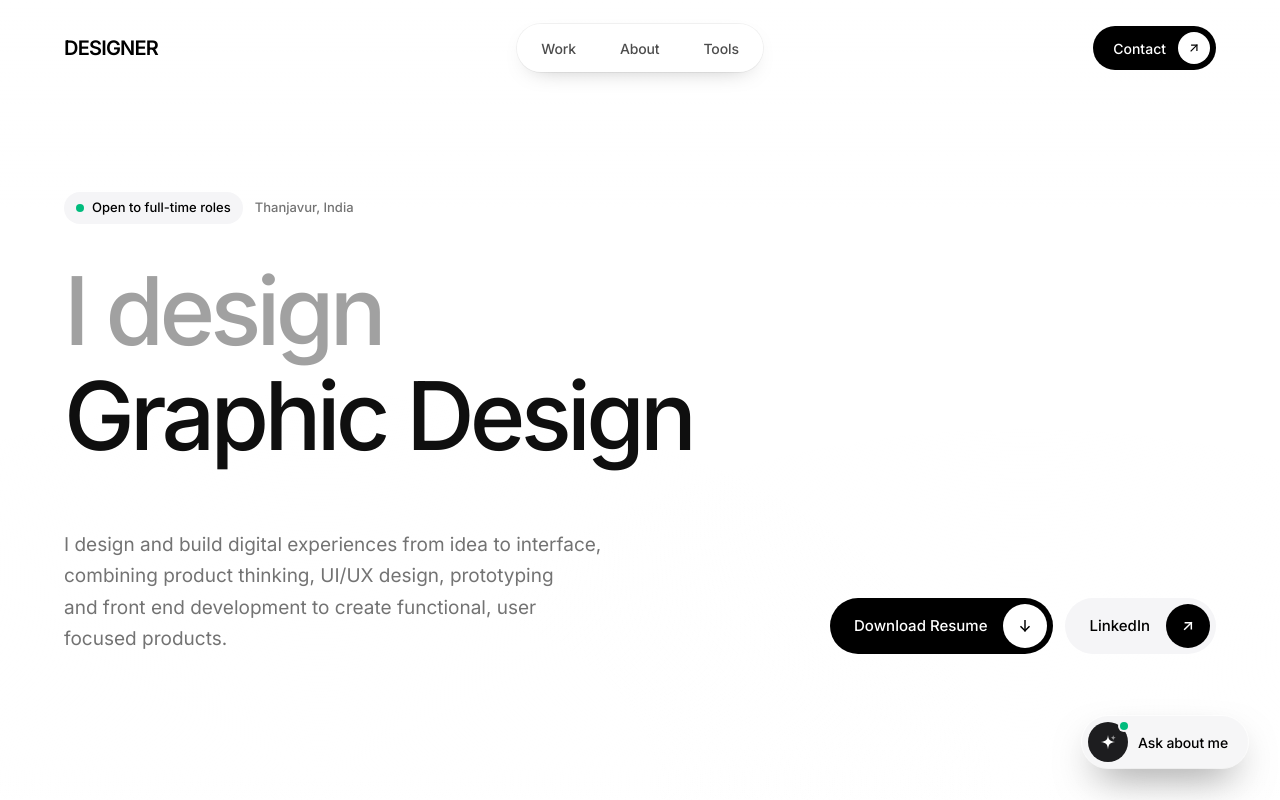
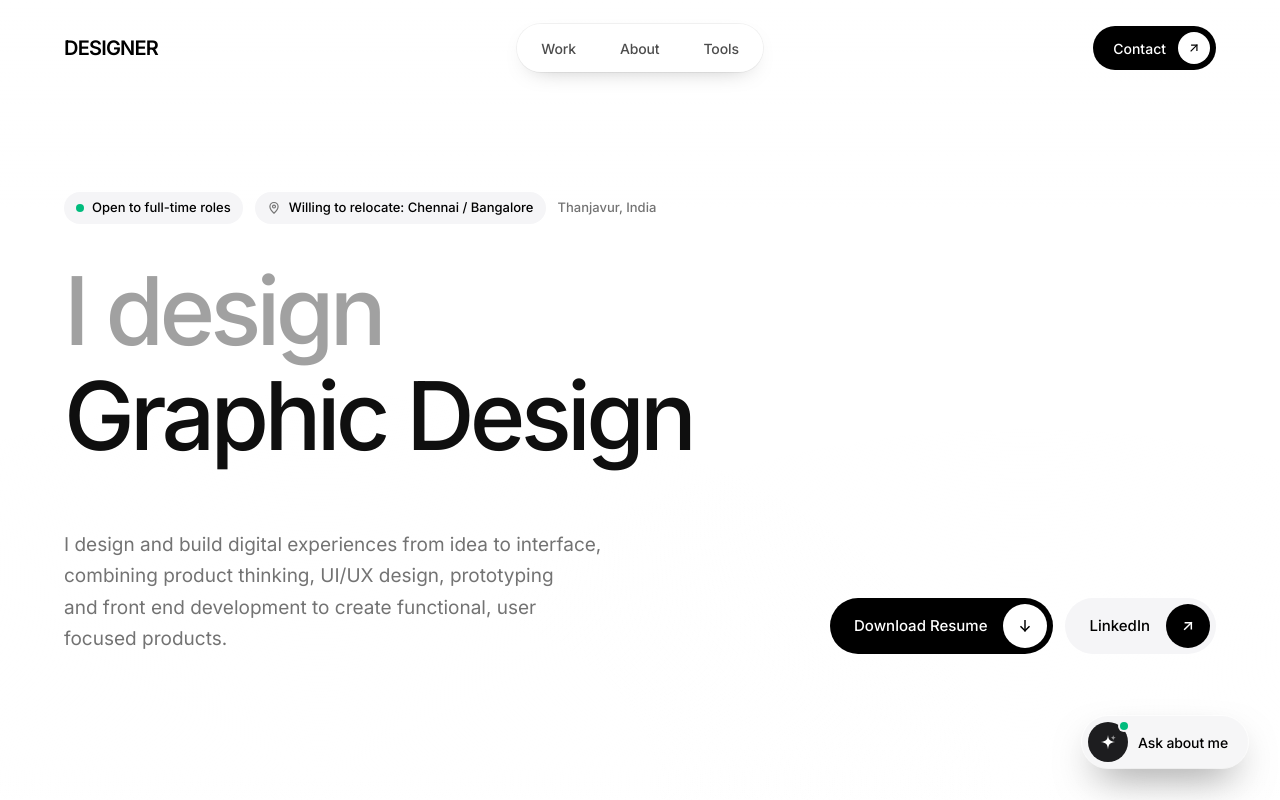
Before and after one commit to abdulnawfalm/portfolio-website, a Next.js app: page / in a window 1280 px wide. Shown: the top 800 px of the page. Built offline with nearby package versions, Linux system fonts and the light colour scheme.

Commit message:
Hero relocation badge; footer shows Chennai time (IST)
Co-Authored-By: Claude Opus 5.5 <noreply@anthropic.com>
Claude-Session: https://claude.ai/code/session_012Gt6r9shSSEFMAuLwCnhPu

```diff
--- a/src/app/components/Footer.tsx
+++ b/src/app/components/Footer.tsx
@@ -55,7 +55,7 @@ function ArrowUp({ className = "" }: { className?: string }) {
   );
 }
 
-/** Live local time at your location, updated every 20 seconds (shown after the page loads to avoid a mismatch) */
+/** Live Chennai time (India Standard Time), updated every 20 seconds (shown after the page loads to avoid a mismatch) */
 function LocalTime() {
   const [time, setTime] = useState<string | null>(null);
 
@@ -73,7 +73,7 @@ function LocalTime() {
         <span className="absolute inline-flex h-full w-full rounded-full bg-emerald-500 opacity-60 motion-safe:animate-ping" />
         <span className="relative inline-flex h-2 w-2 rounded-full bg-emerald-500" />
       </span>
-      {time ?? "--:--"} local time
+      {time ?? "--:--"} Chennai time (IST)
     </span>
   );
 }
--- a/src/app/components/Hero.tsx
+++ b/src/app/components/Hero.tsx
@@ -20,6 +20,7 @@ const ROTATE_EVERY_MS = 2200;
 
 const AVAILABILITY = "Open to full-time roles";
 const LOCATION = "Thanjavur, India";
+const RELOCATE = "Willing to relocate: Chennai / Bangalore";
 const INTRO =
   "I design and build digital experiences from idea to interface, combining product thinking, UI/UX design, prototyping and front end development to create functional, user focused products.";
 /* ───────────────────────────────────────────────────────── */
@@ -186,6 +187,14 @@ export default function Hero() {
             </span>
             {AVAILABILITY}
           </p>
+          {/* Relocation badge */}
+          <p className="inline-flex items-center gap-2 rounded-full bg-[#F5F5F7] px-3 py-1.5 text-[13px] font-medium text-black">
+            <svg viewBox="0 0 24 24" fill="none" stroke="currentColor" strokeWidth={2} strokeLinecap="round" strokeLinejoin="round" className="h-3.5 w-3.5 text-neutral-500" aria-hidden="true">
+              <path d="M12 21s-7-6.2-7-11.5A7 7 0 0 1 19 9.5C19 14.8 12 21 12 21Z" />
+              <circle cx="12" cy="9.5" r="2.5" />
+            </svg>
+            {RELOCATE}
+          </p>
           <span className="text-[13px] font-medium text-neutral-500">{LOCATION}</span>
         </div>
 
```
